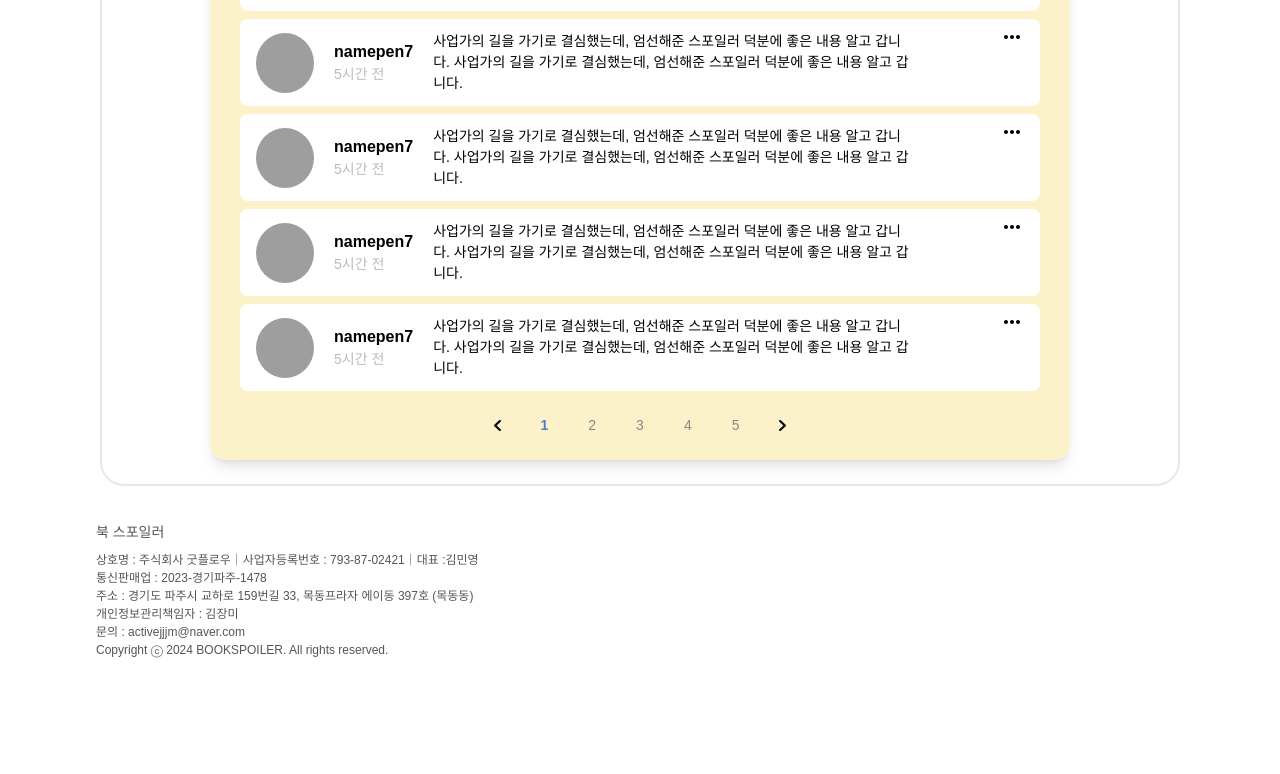
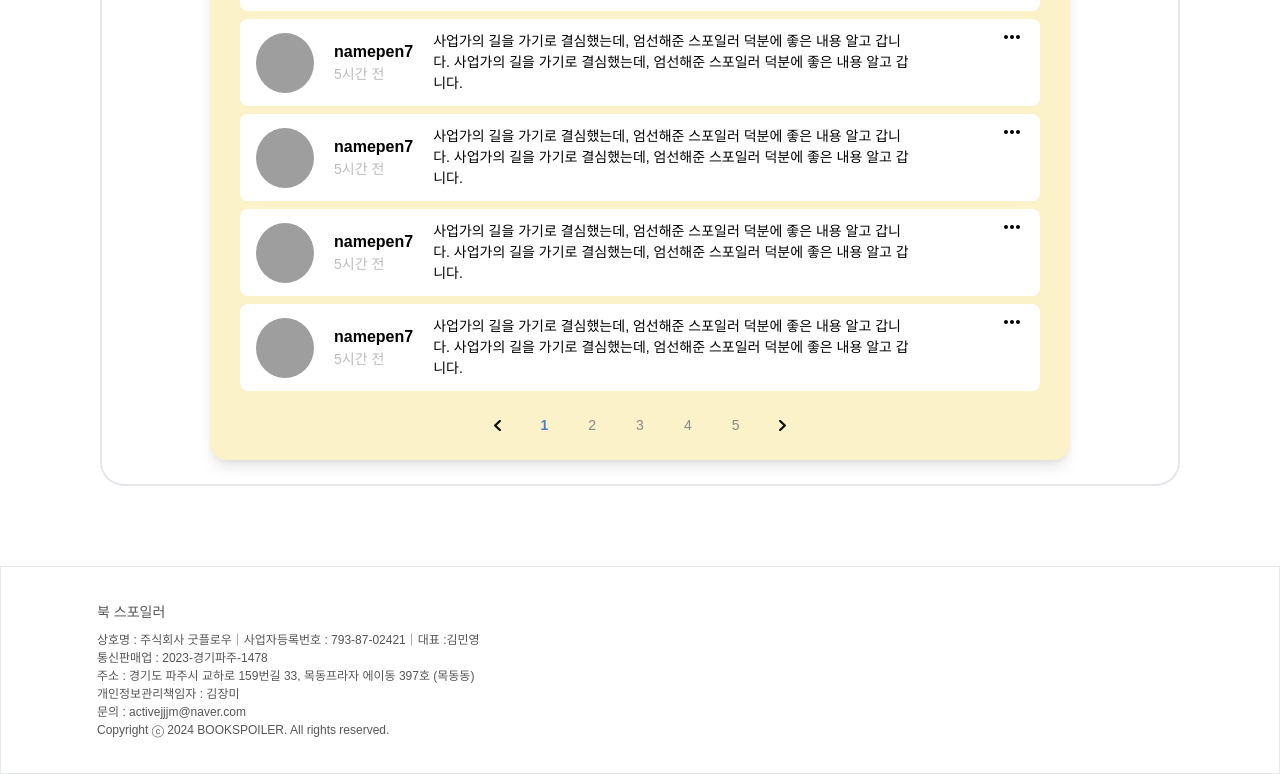
Before and after one commit to OZ-Coding-School/oz_02_collabo-004, a React (Vite) app: page /bookspoilerdetail in a window 1280 px wide. Shown: the part 1830-2604 px from the top of the page. Before the commit the page ends 2524 px from the top, so only its background shows below. Built offline with nearby package versions, Linux system fonts and the light colour scheme; grey boxes are pictures that could not be loaded; a web font is replaced by a local one.

Commit message:
Style: header/footer/BookSpoilerDetailPage style add

```diff
--- a/src/components/@common/Footer/index.jsx
+++ b/src/components/@common/Footer/index.jsx
@@ -1,7 +1,7 @@
 const Footer = () => {
 
   return (
-    <div className="bg-white h-52 pl-24 flex content-center max-w-screen-xl">
+    <div className="w-full bg-white h-52 pl-24 flex content-center border">
       <div className="content-center gray5">
         <h2 className="mb-2 font14">북 스포일러</h2>
         <p className="font12 gray5">
--- a/src/components/@common/Header/index.jsx
+++ b/src/components/@common/Header/index.jsx
@@ -1,13 +1,26 @@
-import { useState } from "react";
+import { useEffect, useState } from "react";
 import Avatar from "../Avatar";
 import { Link } from "react-router-dom";
 import logo_noText from "../../../assets/images/logo_noText.png";
 
 const Header = () => {
   const [isLoggedIn, setisLoggedIn] = useState(false);
+  const [scrollShadow, setScrollShadow] = useState(false);
+
+  const handleScroll = () => {
+    const bottomShadow = window.scrollY > 0;
+    setScrollShadow(bottomShadow);
+  };
+
+  useEffect(() => {
+    window.addEventListener('scroll', handleScroll);
+    return () => {
+      window.removeEventListener('scroll', handleScroll);
+    };
+  }, []);
 
   return (
-    <div className="w-full bg-white flex items-center justify-center">
+    <div className={`w-full h-[80px] bg-white flex items-center justify-center fixed top-0 z-10 ${scrollShadow ? 'shadow-md' : ''}`}>
       <div className="md h-[80px] flex justify-between items-center">
         <div>
           <img
--- a/src/pages/BookSpoiler/BookSpoilerDetailPage.jsx
+++ b/src/pages/BookSpoiler/BookSpoilerDetailPage.jsx
@@ -19,8 +19,8 @@ const BookSpoilerDetailPage = () => {
   ];
 
   return (
-    <div className="w-full flex justify-center pt-10">
-      <div className="flex flex-col md justify-center">
+    <div className="w-full flex justify-center pt-[80px]">
+      <div className="flex flex-col md justify-center pt-10 pb-20">
       <Location
         number={3}
         link1="/"
--- a/src/styles/global.css
+++ b/src/styles/global.css
@@ -11,6 +11,9 @@
   }
   * {
     font-family: 'Noto Sans KR', sans-serif;
+  }
+  body {
+    background-color: #fff;
   }
   .BlackHanSans {
     font-family: 'Black Han Sans', sans-serif;
```
